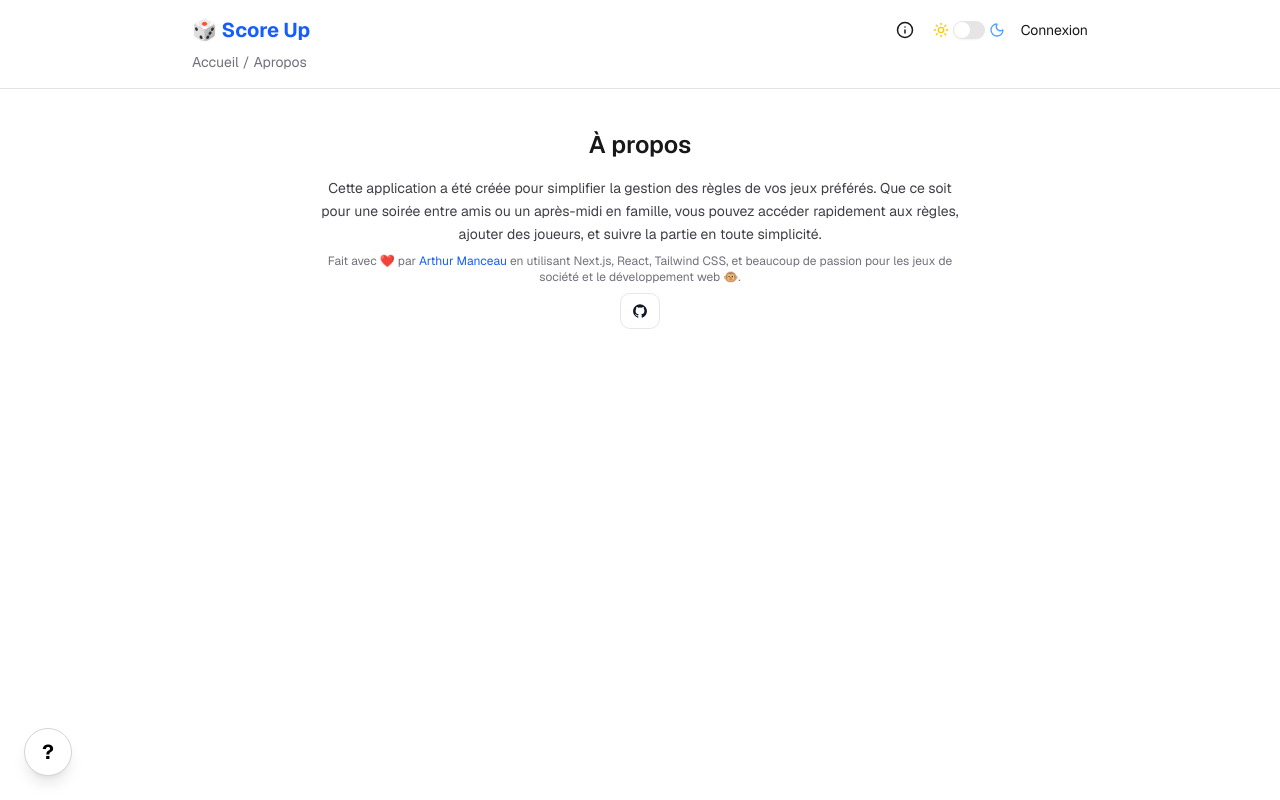
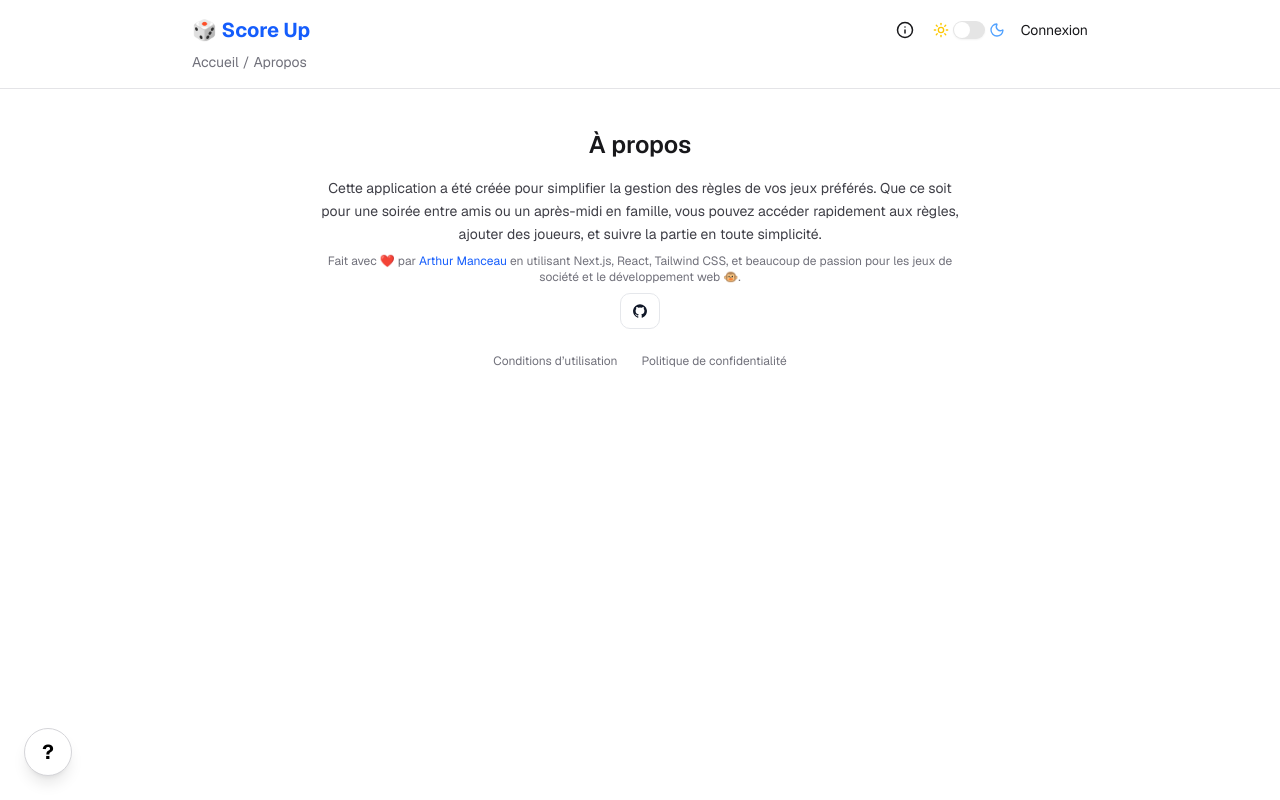
Before and after one commit to armanceau/score-up, a Next.js app in the folder my-app/: page /apropos in a window 1280 px wide. Built offline with nearby package versions, Linux system fonts and the light colour scheme; no server answers; the database is empty.

Commit message:
feat(): page condition utilisation et politique de confidentialite

```diff
--- a/my-app/src/app/apropos/page.tsx
+++ b/my-app/src/app/apropos/page.tsx
@@ -45,6 +45,21 @@ export default function AProposPage() {
           ></path>
         </svg>
       </a>
+
+      <div className="mt-6 flex justify-center gap-6 text-xs text-zinc-500 dark:text-zinc-400">
+        <a
+          href="/conditions-utilisation"
+          className="hover:underline hover:text-blue-600 dark:hover:text-blue-400"
+        >
+          Conditions d’utilisation
+        </a>
+        <a
+          href="/politique-de-confidentialite"
+          className="hover:underline hover:text-blue-600 dark:hover:text-blue-400"
+        >
+          Politique de confidentialité
+        </a>
+      </div>
     </section>
   );
 }
--- a/my-app/src/app/authentification/page.tsx
+++ b/my-app/src/app/authentification/page.tsx
@@ -272,8 +272,8 @@ export default function AuthForm() {
         </Card>
         <div className="text-muted-foreground *:[a]:hover:text-primary text-center text-xs text-balance *:[a]:underline *:[a]:underline-offset-4">
           En continuant, vous acceptez nos{" "}
-          <a href="#">Conditions d’utilisation</a> et notre{" "}
-          <a href="#">Politique de confidentialité</a>.
+          <a href="/conditions-utilisation">Conditions d’utilisation</a> et notre{" "}
+          <a href="/politique-de-confidentialite">Politique de confidentialité</a>.
         </div>
       </div>
     </main>
--- /dev/null
+++ b/my-app/src/app/conditions-utilisation/page.tsx
@@ -0,0 +1,34 @@
+"use client";
+
+export default function ConditionsUtilisation() {
+  return (
+    <div className="max-w-3xl mx-auto px-4 py-10 text-justify">
+      <h1 className="text-3xl font-bold mb-6">Conditions d’utilisation</h1>
+
+      <p className="mb-4">
+        En utilisant notre application, vous acceptez les présentes conditions
+        d’utilisation. Nous vous encourageons à les lire attentivement.
+      </p>
+
+      <h2 className="text-xl font-semibold mt-6 mb-2">Accès au service</h2>
+      <p className="mb-4">
+        L’accès à nos services est réservé aux utilisateurs disposant d’un
+        compte valide. Nous nous réservons le droit de suspendre un compte en
+        cas d’utilisation abusive ou frauduleuse.
+      </p>
+
+      <h2 className="text-xl font-semibold mt-6 mb-2">Responsabilités</h2>
+      <p className="mb-4">
+        Vous êtes responsable des informations que vous publiez et des actions
+        entreprises sur l’application. Toute violation de la loi entraînera une
+        suspension immédiate du compte.
+      </p>
+
+      <h2 className="text-xl font-semibold mt-6 mb-2">Modifications</h2>
+      <p className="mb-4">
+        Nous pouvons mettre à jour ces conditions à tout moment. Vous serez
+        informé des changements par une notification ou via notre site/app.
+      </p>
+    </div>
+  );
+}
--- a/my-app/src/app/historique/page.tsx
+++ b/my-app/src/app/historique/page.tsx
@@ -33,6 +33,7 @@ type Partie = {
 };
 
 export default function HistoriquePage() {
+  // eslint-disable-next-line @typescript-eslint/no-unused-vars
   const [userId, setUserId] = useState<string | null>(null);
   const [parties, setParties] = useState<Partie[]>([]);
   const [jeuxVisibles, setJeuxVisibles] = useState<Jeu[]>([]);
--- /dev/null
+++ b/my-app/src/app/politique-de-confidentialite/page.tsx
@@ -0,0 +1,39 @@
+"use client";
+
+export default function PolitiqueConfidentialite() {
+  return (
+    <div className="max-w-3xl mx-auto px-4 py-10 text-justify">
+      <h1 className="text-3xl font-bold mb-6">Politique de confidentialité</h1>
+
+      <p className="mb-4">
+        Nous accordons une grande importance à la protection de vos données
+        personnelles. Cette politique de confidentialité explique quelles
+        informations nous collectons, comment elles sont utilisées et vos droits
+        concernant ces données.
+      </p>
+
+      <h2 className="text-xl font-semibold mt-6 mb-2">Collecte des données</h2>
+      <p className="mb-4">
+        Nous collectons uniquement les informations nécessaires pour fournir et
+        améliorer nos services. Cela inclut, par exemple, les informations que
+        vous fournissez lors de la création d’un compte.
+      </p>
+
+      <h2 className="text-xl font-semibold mt-6 mb-2">
+        Utilisation des données
+      </h2>
+      <p className="mb-4">
+        Les données collectées sont utilisées uniquement pour assurer le bon
+        fonctionnement de notre application, personnaliser l’expérience
+        utilisateur et garantir la sécurité des comptes.
+      </p>
+
+      <h2 className="text-xl font-semibold mt-6 mb-2">Vos droits</h2>
+      <p className="mb-4">
+        Conformément à la législation en vigueur, vous disposez d’un droit
+        d’accès, de modification et de suppression de vos données. Pour exercer
+        ces droits, contactez-nous via notre support.
+      </p>
+    </div>
+  );
+}
```
